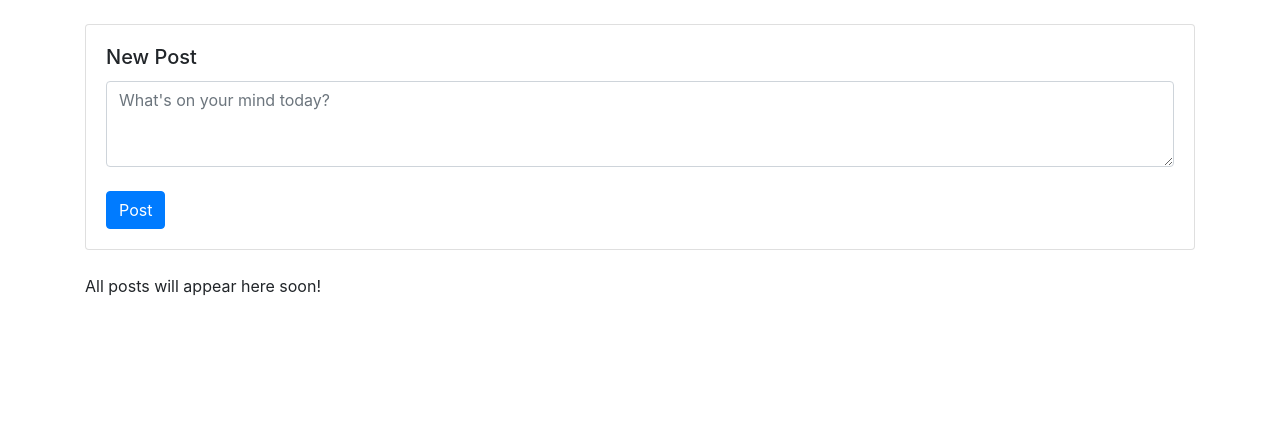
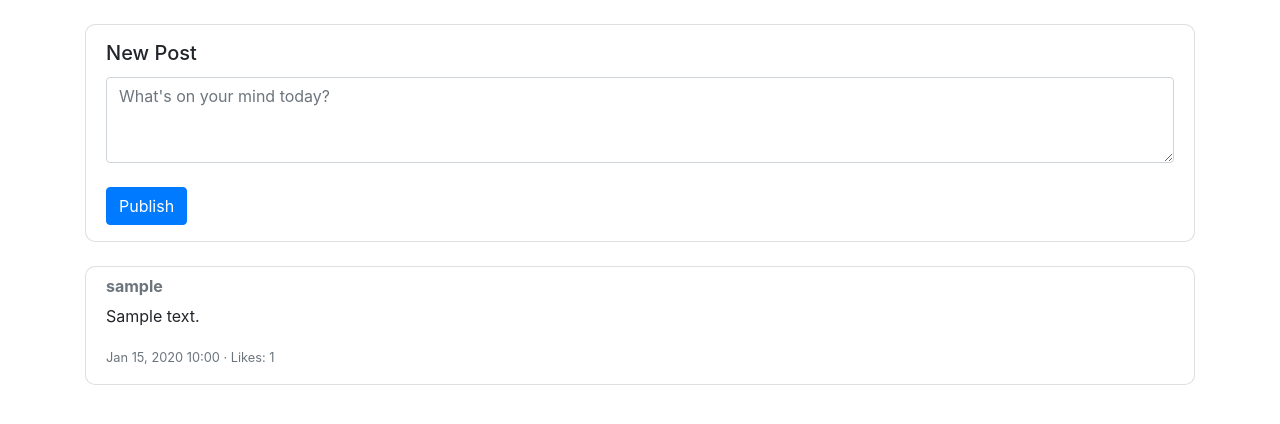
Before and after one commit to iygeal/network, a Django app: page / in a window 1280 px wide. Shown: the part 56-480 px from the top of the page. Run offline with Django 3.2, Linux system fonts and the light colour scheme; a user stored in the database is signed in; tables that the repository leaves empty hold one stand-in row (values such as "Sample post"); some libraries are stand-ins or nearby versions.

Commit message:
Modified the index view to serve/display the Post object on frontend

```diff
--- a/project4/network/static/network/styles.css
+++ b/project4/network/static/network/styles.css
@@ -0,0 +1,6 @@
+.card {
+    border-radius: 10px;
+}
+.card-body {
+    padding: 1rem 1.25rem;
+}
--- a/project4/network/templates/network/index.html
+++ b/project4/network/templates/network/index.html
@@ -12,15 +12,32 @@
         <div class="form-group">
           <textarea class="form-control" name="content" rows="3" placeholder="What's on your mind today?" required></textarea>
         </div>
-        <button type="submit" class="btn btn-primary mt-2">Post</button>
+        <button type="submit" class="btn btn-primary mt-2">Publish</button>
       </form>
     </div>
   </div>
   {% endif %}
 
-  <!-- Posts will be displayed here later -->
+  <!-- Dsiplay posts -->
   <div id="posts">
-    <p>All posts will appear here soon!</p>
+    {% if posts %}
+  {% for post in posts %}
+  <div class="card mb-3">
+    <div class="card-body">
+      <h6 class="card-subtitle mb-2 text-muted">
+        <strong>{{ post.author.username }}</strong>
+      </h6>
+      <p class="card-text">{{ post.content }}</p>
+      <small class="text-muted">
+        {{ post.timestamp|date:"M d, Y H:i" }} · Likes: {{ post.likes.count }}
+      </small>
+    </div>
+  </div>
+  {% endfor %}
+{% else %}
+  <p>No posts yet.</p>
+{% endif %}
+
   </div>
 
 </div>
--- a/project4/network/views.py
+++ b/project4/network/views.py
@@ -9,7 +9,11 @@ from .models import User, Post
 
 
 def index(request):
-    return render(request, "network/index.html")
+    posts = Post.objects.all()
+    return render(request, "network/index.html", {
+        "posts": posts
+    })
+
 
 
 def login_view(request):
```
